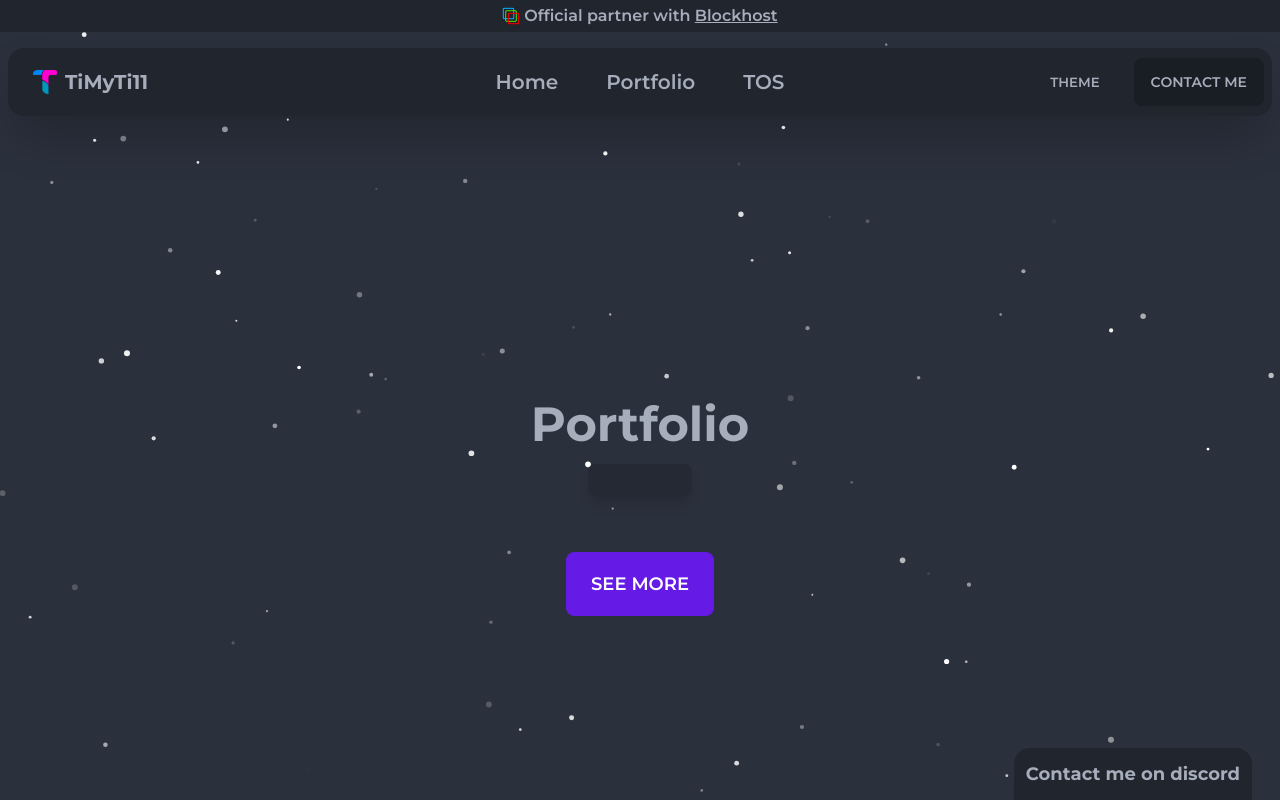
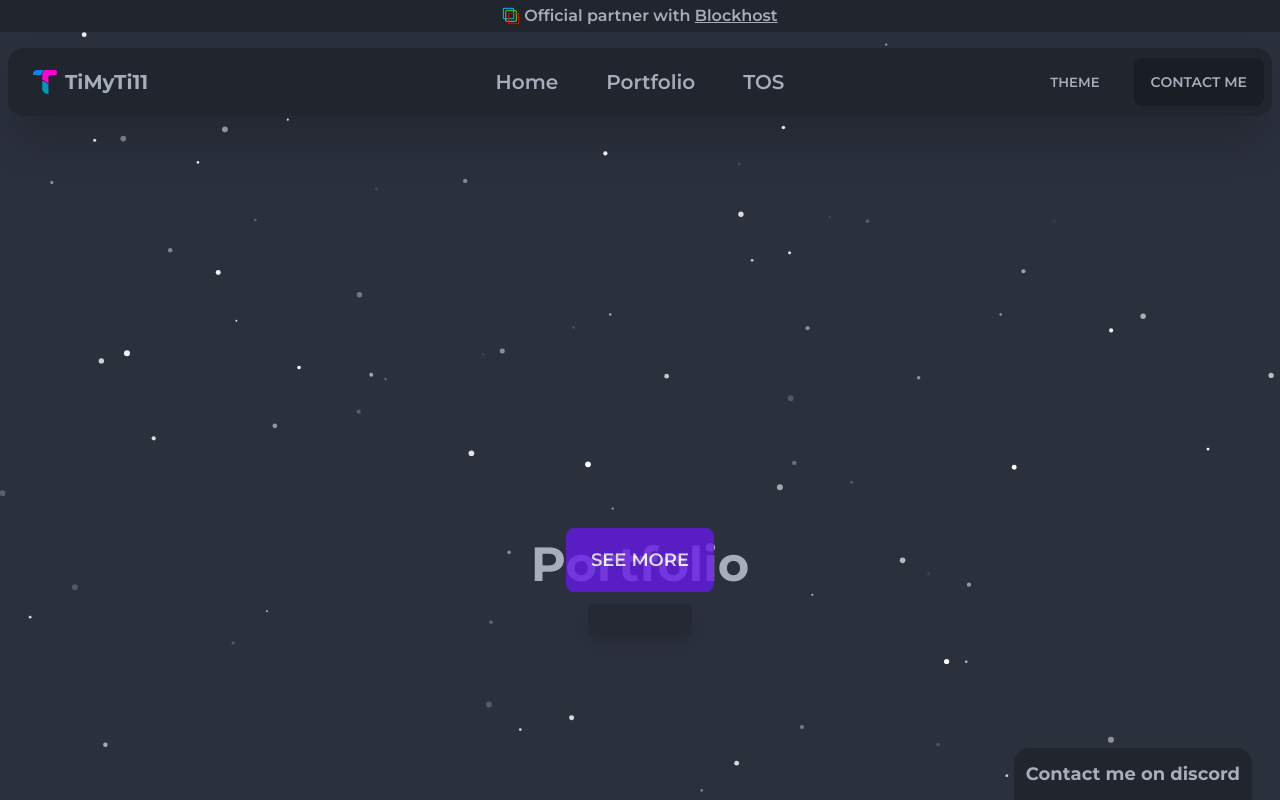
Before and after one commit to TiMyTi11/timyti11-website, a Next.js app: page /portfolio in a window 1280 px wide. Shown: the top 800 px of the page. Built offline with nearby package versions, Linux system fonts and the light colour scheme.

Commit message:
Floating button in portfolio

```diff
--- a/pages/portfolio.tsx
+++ b/pages/portfolio.tsx
@@ -38,7 +38,7 @@ const Portfolio: NextPage = () => {
                             }
                         </div>
                         <a href="https://www.behance.net/TiMyTi11"
-                           className="btn btn-lg btn-primary mx-auto mt-10 mb-20 md:mb-40">See More</a>
+                           className="btn btn-lg btn-primary mx-auto mt-10 mb-72 md:mb-52 fixed bottom-0 z-40 opacity-80">See More</a>
                     </div>
                 </div>
             </main>
```
